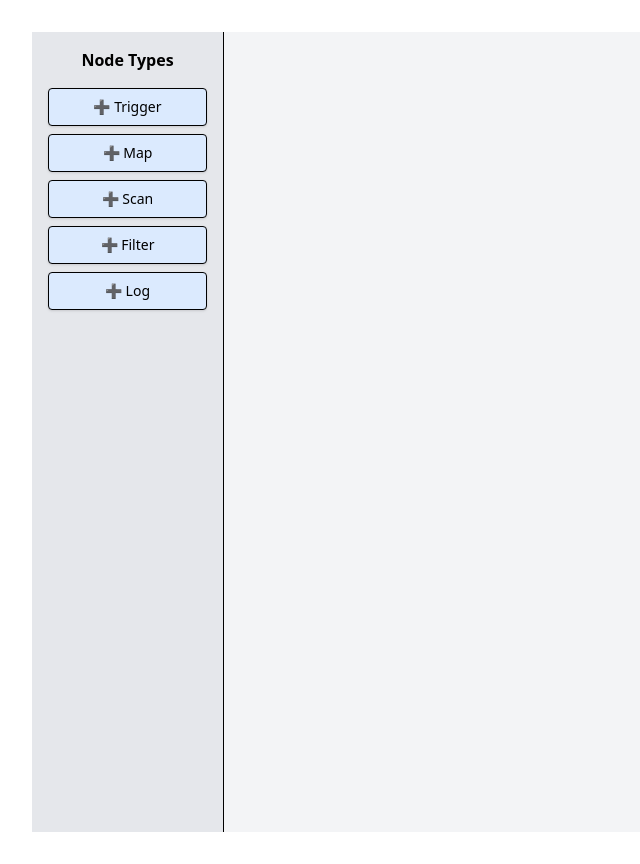
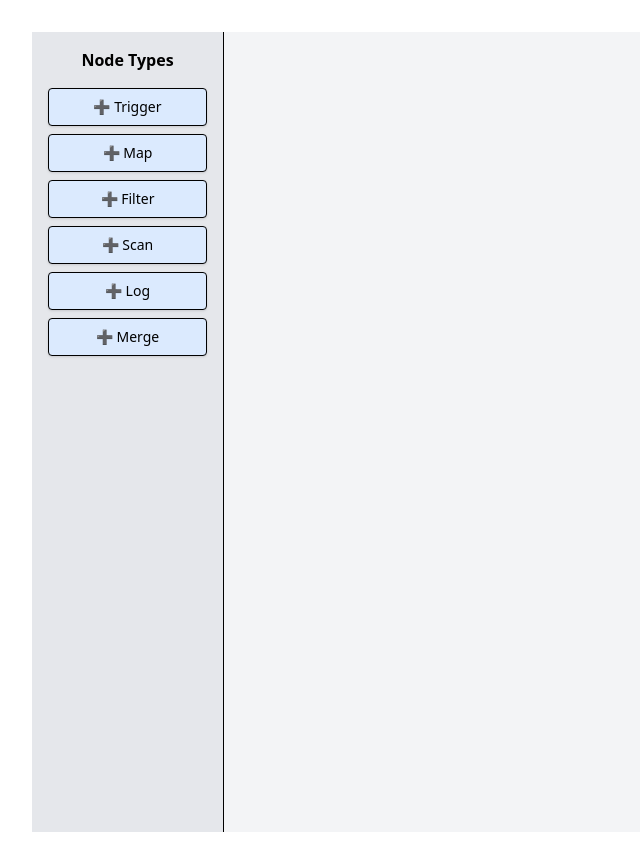
Before and after one commit to MeDali-Amor/autoflow, a React (Vite) app: page / in a window 1280 px wide. Shown: the top 864 px of the page, without its empty margins (0-640 px from the left). Built offline with nearby package versions, Linux system fonts and the light colour scheme.

Commit message:
merge, multi ports connection

```diff
--- a/src/components/Canvas.tsx
+++ b/src/components/Canvas.tsx
@@ -4,14 +4,18 @@ import { v4 as uuid } from "uuid";
 import { buildGraphInstance, type GraphInstance } from "../engine/instance";
 import type { NodeKind } from "../engine/types";
 import { Node } from "./Node";
-import { NodePalette, nodeVariantsMap } from "./NodePalette";
+import { NodePalette } from "./NodePalette";
 import type { Edge, NodeData } from "./types";
+import { nodeVariantsMap } from "./utils";
 
 export function Canvas() {
     const [nodes, setNodes] = useState<NodeData<number>[]>([]);
     const [draggedType, setDraggedType] = useState<NodeKind | null>(null);
     const [edges, setEdges] = useState<Edge[]>([]);
-    const [connectingFrom, setConnectingFrom] = useState<string | null>(null);
+    const [connectingFrom, setConnectingFrom] = useState<{
+        nodeId: string;
+        portId: string;
+    } | null>(null);
     const [mousePos, setMousePos] = useState({ x: 0, y: 0 });
     const handleDrop = (e: React.DragEvent<HTMLDivElement>) => {
         e.preventDefault();
@@ -32,6 +36,8 @@ export function Canvas() {
                 id: uuid(),
                 type: draggedType,
                 label: `${draggedType} Node`,
+                inputs: nodeVariantsMap[draggedType].inputs,
+                outputs: nodeVariantsMap[draggedType].outputs,
                 x,
                 y,
                 config: nodeVariantsMap[draggedType].config ?? undefined,
@@ -40,21 +46,31 @@ export function Canvas() {
 
         setDraggedType(null);
     };
-    const handleConnectStart = (nodeId: string, port: "output") => {
-        if (port === "output") {
-            setConnectingFrom(nodeId);
-        }
+    const handleConnectStart = (nodeId: string, portId: string) => {
+        setConnectingFrom({ nodeId, portId });
     };
 
-    const handleConnectEnd = (toNodeId: string, port: "input" | "output") => {
-        if (port === "input" && connectingFrom) {
-            const newEdge: Edge = {
-                id: `${connectingFrom}->${toNodeId}`,
-                from: connectingFrom,
-                to: toNodeId,
-            };
-            setEdges((prev) => [...prev, newEdge]);
-            setConnectingFrom(null); // ✅ connection complete
+    const handleConnectEnd = (nodeId: string, portId: string) => {
+        if (connectingFrom) {
+            const targetNode = nodes.find((n) => n.id === nodeId);
+            const variant = nodeVariantsMap[targetNode?.type as NodeKind];
+
+            // 🧠 Find the index of the port you're connecting to
+            const toInputIndex = variant?.inputs.findIndex(
+                (port) => port.id === portId
+            );
+            setEdges((prev) => [
+                ...prev,
+                {
+                    id: `${connectingFrom.nodeId}:${connectingFrom.portId}->${nodeId}:${portId}`,
+                    from: connectingFrom.nodeId,
+                    fromPort: connectingFrom.portId,
+                    to: nodeId,
+                    toPort: portId,
+                    toInputIndex,
+                },
+            ]);
+            setConnectingFrom(null);
         }
     };
 
@@ -90,17 +106,51 @@ export function Canvas() {
                 onMouseMove={handleMouseMove}
             >
                 {/* Edge Wires SVG Layer */}
+                {/* {connectingFrom &&
+                    (() => {
+                        const fromNode = nodes.find(
+                            (n) => n.id === connectingFrom.nodeId
+                        );
+                        if (!fromNode) return null;
+
+                        const portIndex = fromNode.outputs?.findIndex(
+                            (p) => p.id === connectingFrom.portId
+                        );
+                        if (portIndex === undefined || portIndex < 0)
+                            return null;
+
+                        const fromX = fromNode.x + 120; // right side
+                        const fromY = fromNode.y + 20 + portIndex * 20;
+
+                        return (
+                            <line
+                                x1={fromX}
+                                y1={fromY}
+                                x2={mousePos.x}
+                                y2={mousePos.y}
+                                stroke="gray"
+                                strokeWidth={2}
+                                strokeDasharray="4 2"
+                            />
+                        );
+                    })()} */}
                 <svg className="absolute top-0 left-0 w-full h-full pointer-events-none">
-                    {/* Existing edges */}
                     {edges.map((edge) => {
-                        const fromNode = nodes.find((n) => n.id === edge.from);
-                        const toNode = nodes.find((n) => n.id === edge.to);
-                        if (!fromNode || !toNode) return null;
+                        const from = nodes.find((n) => n.id === edge.from);
+                        const to = nodes.find((n) => n.id === edge.to);
+                        if (!from || !to) return null;
+                        const fromIndex =
+                            from.outputs?.findIndex(
+                                (p) => p.id === edge.fromPort
+                            ) ?? 0;
+                        const toIndex =
+                            to.inputs?.findIndex((p) => p.id === edge.toPort) ??
+                            0;
 
-                        const fromX = fromNode.x + 120;
-                        const fromY = fromNode.y + 20;
-                        const toX = toNode.x;
-                        const toY = toNode.y + 20;
+                        const fromX = from.x + 120;
+                        const fromY = from.y + 20 + fromIndex * 20;
+                        const toX = to.x;
+                        const toY = to.y + 20 + toIndex * 20;
 
                         return (
                             <line
@@ -114,21 +164,24 @@ export function Canvas() {
                             />
                         );
                     })}
-
-                    {/* Live preview edge while connecting */}
+                    {/* Live preview */}
                     {connectingFrom &&
                         (() => {
-                            const fromNode = nodes.find(
-                                (n) => n.id === connectingFrom
+                            const node = nodes.find(
+                                (n) => n.id === connectingFrom.nodeId
                             );
-                            if (!fromNode) return null;
-                            const fromX = fromNode.x + 120;
-                            const fromY = fromNode.y + 20;
+                            if (!node) return null;
+                            const portIndex =
+                                node.outputs?.findIndex(
+                                    (p) => p.id === connectingFrom.portId
+                                ) ?? 0;
+                            const x1 = node.x + 120;
+                            const y1 = node.y + 20 + portIndex * 20;
 
                             return (
                                 <line
-                                    x1={fromX}
-                                    y1={fromY}
+                                    x1={x1}
+                                    y1={y1}
                                     x2={mousePos.x}
                                     y2={mousePos.y}
                                     stroke="gray"
--- a/src/components/NodePalette.tsx
+++ b/src/components/NodePalette.tsx
@@ -1,5 +1,6 @@
 import type { NodeKind } from "../engine/types";
 import type { NodeType } from "./types";
+import { nodeVariantsMap } from "./utils";
 
 interface PaletteItemProps<T> {
     type: NodeKind;
@@ -39,27 +40,3 @@ export function NodePalette({
         </div>
     );
 }
-
-export const nodeVariantsMap = {
-    Trigger: { type: "Trigger", config: undefined },
-    Map: {
-        type: "Map",
-        config: {
-            fn: (x: number) => x * 10,
-        },
-    },
-    Scan: {
-        type: "Scan",
-        config: {
-            reducer: (acc: number, x: number) => acc + x,
-            seed: 0,
-        },
-    },
-    Filter: {
-        type: "Filter",
-        config: {
-            predicate: (x: number) => x > 40,
-        },
-    },
-    Log: { type: "Log", config: undefined },
-};
--- a/src/components/types.ts
+++ b/src/components/types.ts
@@ -3,10 +3,14 @@ import type { NodeKind } from "../engine/types";
 export type NodeType<T> = {
     type: NodeKind;
     config?: {
-        fn: <R>(x: T) => R;
-        seed: T;
+        fn: <R>(x: T, ...args: unknown[]) => R;
+        seed?: T;
     };
 };
+export interface Port {
+    id: string;
+    label: string;
+}
 
 export interface NodeData<T> {
     id: string;
@@ -15,13 +19,18 @@ export interface NodeData<T> {
     x: number;
     y: number;
     config?: {
-        fn: <R>(x: T) => R;
-        seed: T;
+        fn: <R>(x: T, ...args: unknown[]) => R;
+        seed?: T;
     };
+    inputs?: Port[];
+    outputs?: Port[];
 }
 
 export interface Edge {
     id: string;
     from: string;
+    fromPort: string;
     to: string;
+    toPort: string;
+    toInputIndex?: number; // 🆕 add this for Combine/Merge/
 }
--- /dev/null
+++ b/src/components/utils.ts
@@ -0,0 +1,62 @@
+import type { NodeKind } from "../engine/types";
+import type { Port } from "./types";
+
+export const nodeVariantsMap: Record<
+    NodeKind,
+    {
+        inputs: Port[];
+        outputs: Port[];
+        type: NodeKind;
+        config?: {
+            fn: (x: number, y: number) => unknown;
+            seed?: number;
+        };
+    }
+> = {
+    Trigger: {
+        inputs: [] as Port[],
+        outputs: [{ id: "out", label: "out" }],
+        type: "Trigger",
+        config: undefined,
+    },
+    Map: {
+        inputs: [{ id: "in", label: "in" }],
+        outputs: [{ id: "out", label: "out" }],
+        type: "Map",
+        config: {
+            fn: (x: number): number => x * 10,
+        },
+    },
+    Filter: {
+        inputs: [{ id: "in", label: "in" }],
+        outputs: [{ id: "out", label: "out" }],
+        type: "Filter",
+        config: {
+            fn: (x: number) => x > 40,
+        },
+    },
+    Scan: {
+        inputs: [{ id: "in", label: "in" }],
+        outputs: [{ id: "out", label: "out" }],
+        type: "Scan",
+        config: {
+            fn: (acc: number, x: number) => acc + x,
+            seed: 0,
+        },
+    },
+    Log: {
+        inputs: [{ id: "in", label: "in" }],
+        outputs: [{ id: "out", label: "out" }],
+        type: "Log",
+        config: undefined,
+    },
+    Merge: {
+        inputs: [
+            { id: "in1", label: "in 1" },
+            { id: "in2", label: "in 2" },
+        ],
+        outputs: [{ id: "out", label: "out" }],
+        type: "Merge",
+        config: undefined,
+    },
+};
--- a/src/engine/instance.ts
+++ b/src/engine/instance.ts
@@ -13,33 +13,52 @@ export function buildGraphInstance<T>(
     nodes: NodeData<T>[],
     edges: Edge[]
 ): GraphInstance<T> {
-    const inputMap = new Map<string, Subject<T>>();
+    const inputMap = new Map<string, Subject<T>[]>();
     const streamMap = new Map<string, NodeSpec<T>>();
 
+    // 1. Create all node inputs (multiple per node if needed)
     for (const node of nodes) {
-        const input$ = createObservable<T>();
-        inputMap.set(node.id, input$);
-        const spec = createNodeStream<T>(node, input$);
+        const inputCount = getInputCount(node); // <-- helper you define
+        const inputs = Array.from({ length: inputCount }, () =>
+            createObservable<T>()
+        );
+        inputMap.set(node.id, inputs);
+    }
+
+    // 2. Create streams and attach them to the streamMap
+    for (const node of nodes) {
+        const inputs = inputMap.get(node.id)!;
+        const [input$, ...extraInputs] = inputs;
+        const spec = createNodeStream(node, input$, extraInputs);
         streamMap.set(node.id, spec);
     }
 
+    // 3. Wire up connections with optional input index
     const connect = (
         from?: NodeSpec<T>,
-        to?: Subject<T>
+        toList?: Subject<T>[],
+        toInputIndex: number = 0
     ): (() => void) | null => {
-        if (!from || !to) return null;
-        return connectGraphConnection(from.stream, to.emit, (x) => x);
+        if (!from || !toList || !toList[toInputIndex]) return null;
+        return connectGraphConnection(
+            from.stream,
+            toList[toInputIndex].emit,
+            (x) => x
+        );
     };
 
+    // 4. Create cleanups
     const cleanups = edges
-        .map(({ from, to }) => connect(streamMap.get(from), inputMap.get(to)))
-        .filter((x): x is () => void => !!x);
+        .map(({ from, to, toInputIndex }) =>
+            connect(streamMap.get(from), inputMap.get(to), toInputIndex)
+        )
+        .filter((fn): fn is () => void => !!fn);
 
-    // Force subscriptions for "Log" nodes
+    // 5. Subscribe to "Log" nodes to force tap execution
     for (const node of nodes) {
         const spec = streamMap.get(node.id);
         if (spec?.kind === "Log") {
-            spec.stream.subscribe(() => {});
+            spec.stream.subscribe(() => {}); // activate tap
         }
     }
 
@@ -53,3 +72,13 @@ export function buildGraphInstance<T>(
         destroy: () => cleanups.forEach((fn) => fn()),
     };
 }
+
+function getInputCount<T>(node: NodeData<T>): number {
+    switch (node.type) {
+        case "Merge":
+            // case "Combine":
+            return 2;
+        default:
+            return 1;
+    }
+}
--- a/src/engine/nodes.ts
+++ b/src/engine/nodes.ts
@@ -1,4 +1,5 @@
 import {
+    combineLatest,
     createObservable,
     filter,
     map,
@@ -42,3 +43,28 @@ export function createDebugNode<T>(
 ): Observable<T> {
     return tap(input$, (val) => console.log(`[DEBUG NODE ${label}]`, val));
 }
+
+export function createMergeNode<T>(
+    inputA$: Observable<T>,
+    inputB$: Observable<T>
+): Observable<T> {
+    return {
+        subscribe: (subscriber) => {
+            const unsubA = inputA$.subscribe(subscriber);
+            const unsubB = inputB$.subscribe(subscriber);
+
+            return () => {
+                unsubA();
+                unsubB();
+            };
+        },
+    };
+}
+
+export function createCombineNode<A, B, R>(
+    inputA$: Observable<A>,
+    inputB$: Observable<B>,
+    combiner: (a: A, b: B) => R
+): Observable<R> {
+    return combineLatest(inputA$, inputB$, combiner);
+}
--- a/src/engine/reactive.ts
+++ b/src/engine/reactive.ts
@@ -79,3 +79,73 @@ export function scan<A, B>(
         },
     };
 }
+export function combineLatest<A, B, R>(
+    inputA: Observable<A>,
+    inputB: Observable<B>,
+    combiner: (a: A, b: B) => R
+): Observable<R> {
+    return {
+        subscribe: (subscriber) => {
+            let aSet = false,
+                bSet = false;
+            let latestA: A;
+            let latestB: B;
+
+            const subA = inputA.subscribe((a) => {
+                latestA = a;
+                aSet = true;
+                if (bSet) subscriber(combiner(latestA, latestB));
+            });
+
+            const subB = inputB.subscribe((b) => {
+                latestB = b;
+                bSet = true;
+                if (aSet) subscriber(combiner(latestA, latestB));
+            });
+
+            return () => {
+                subA();
+                subB();
+            };
+        },
+    };
+}
+export function merge<A>(a$: Observable<A>, b$: Observable<A>): Observable<A> {
+    return {
+        subscribe: (subscriber) => {
+            const unsubA = a$.subscribe(subscriber);
+            const unsubB = b$.subscribe(subscriber);
+            return () => {
+                unsubA();
+                unsubB();
+            };
+        },
+    };
+}
+
+// export type Operator<I, O> = (input: Observable<I>) => Observable<O>;
+
+// export function pipe<T>(input: Observable<T>): Observable<T>;
+// export function pipe<T, A>(
+//     input: Observable<T>,
+//     op1: Operator<T, A>
+// ): Observable<A>;
+// export function pipe<T, A, B>(
+//     input: Observable<T>,
+//     op1: Operator<T, A>,
+//     op2: Operator<A, B>
+// ): Observable<B>;
+// export function pipe<T, A, B, C>(
+//     input: Observable<T>,
+//     op1: Operator<T, A>,
+//     op2: Operator<A, B>,
+//     op3: Operator<B, C>
+// ): Observable<C>;
+// // Add more overloads as needed
+
+// export function pipe<T, R>(
+//     input: Observable<T>,
+//     ...fns: Array<Operator<any, any>>
+// ): Observable<R> {
+//     return fns.reduce((prev, fn) => fn(prev), input) as Observable<R>;
+// }
--- a/src/engine/stream.ts
+++ b/src/engine/stream.ts
@@ -6,12 +6,13 @@ import {
     createScanNode,
     createTrigger,
 } from "./nodes";
-import type { Subject } from "./reactive";
+import { merge, type Subject } from "./reactive";
 import type { NodeSpec } from "./types";
 
 export function createNodeStream<T>(
     node: NodeData<T>,
-    input$: Subject<T>
+    input$: Subject<T>,
+    extraInputs: Subject<T>[] = []
 ): NodeSpec<T> {
     const config = node.config;
 
@@ -37,6 +38,14 @@ export function createNodeStream<T>(
                 stream: createScanNode(input$, reducer, seed),
             };
         }
+        case "Merge": {
+            const other$ = extraInputs[0];
+            if (!other$) throw new Error("Merge node requires a second input");
+            return {
+                kind: "Merge",
+                stream: merge(input$, other$),
+            };
+        }
 
         case "Filter": {
             const predicate = config?.fn ?? (() => true);
--- a/src/engine/types.ts
+++ b/src/engine/types.ts
@@ -1,6 +1,6 @@
 import type { Observable } from "./reactive";
 
-export type NodeKind = "Trigger" | "Map" | "Scan" | "Filter" | "Log";
+export type NodeKind = "Trigger" | "Map" | "Scan" | "Merge" | "Filter" | "Log";
 
 export type NodeSpec<T> = {
     kind: NodeKind;
```
Also changed, not shown: src/components/Node.tsx (+29 -4 lines).
